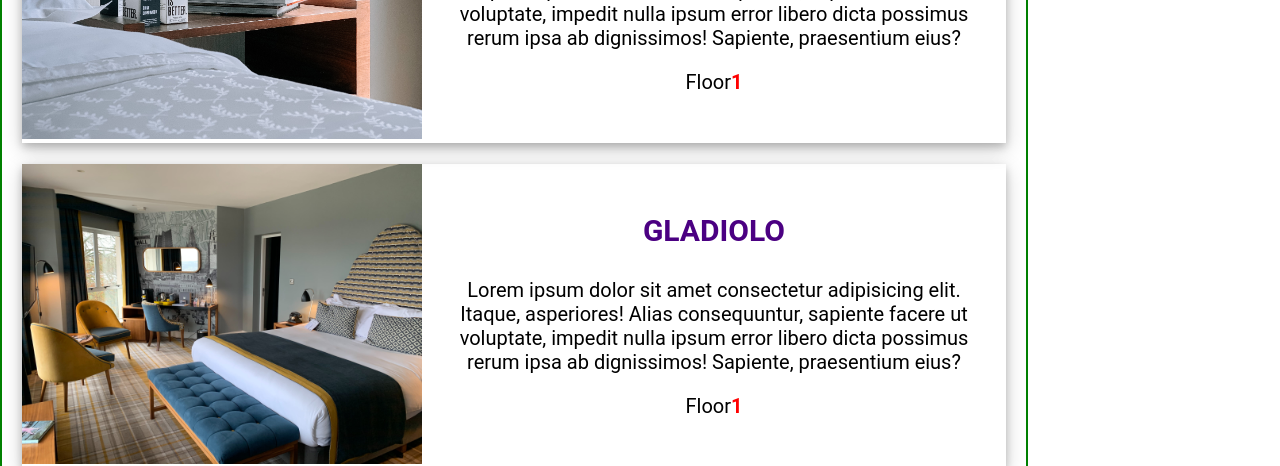
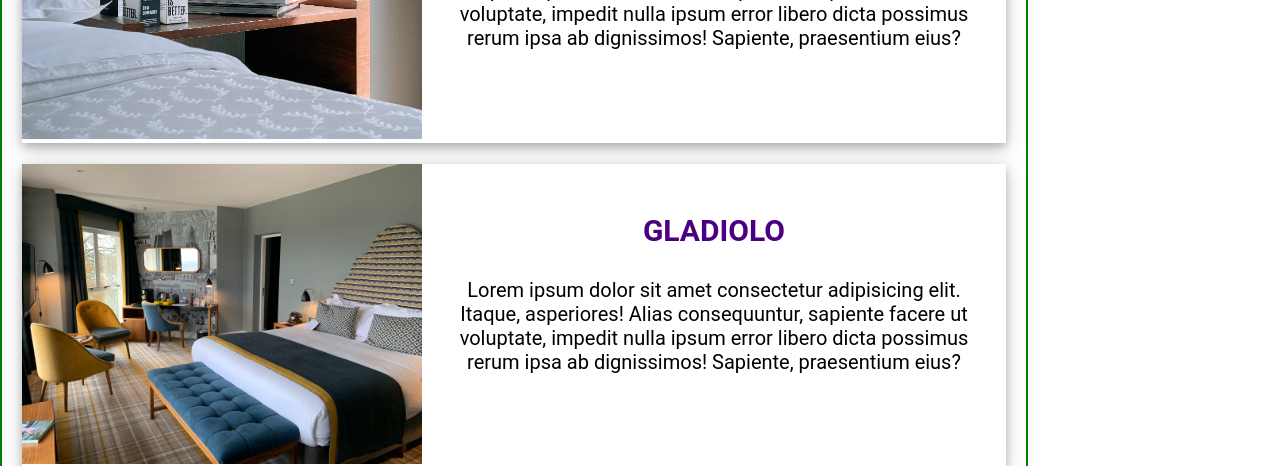
Before and after one commit to FrancescoMicunco/rooms_reservation, a React (Create React App) app: page /rooms in a window 1280 px wide. Shown: the part 364-830 px from the top of the page. Built offline with nearby package versions, Linux system fonts and the light colour scheme.

Commit message:
cardList

```diff
--- a/src/Components/RoomCard.jsx
+++ b/src/Components/RoomCard.jsx
@@ -22,12 +22,12 @@ const CardRoom = () => {
                                 impedit nulla ipsum error libero dicta possimus rerum ipsa ab
                                 dignissimos! Sapiente, praesentium eius?
                             </p>
-                            <p style={{ fontFamily: "Roboto", fontSize: "20px" }}>
+                            {/* <p style={{ fontFamily: "Roboto", fontSize: "20px" }}>
                                 Floor
                                 <span style={{ color: "red", fontWeight: "bold" }}>
                                     {room.floor}
                                 </span>
-                            </p>
+                            </p> */}
                         </div>
                     </div>
                 </>
--- a/src/Pages/SingleRoom.jsx
+++ b/src/Pages/SingleRoom.jsx
@@ -0,0 +1 @@
+import React from "react";
```
